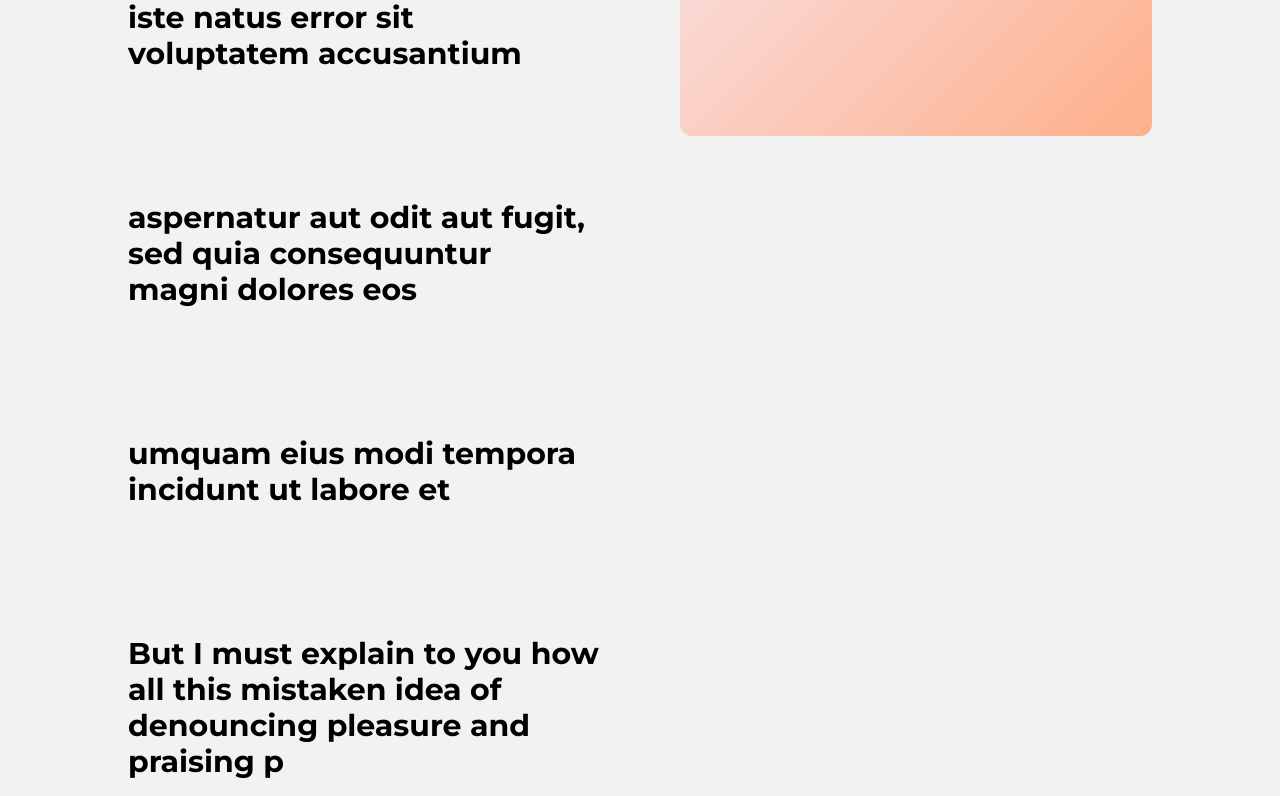
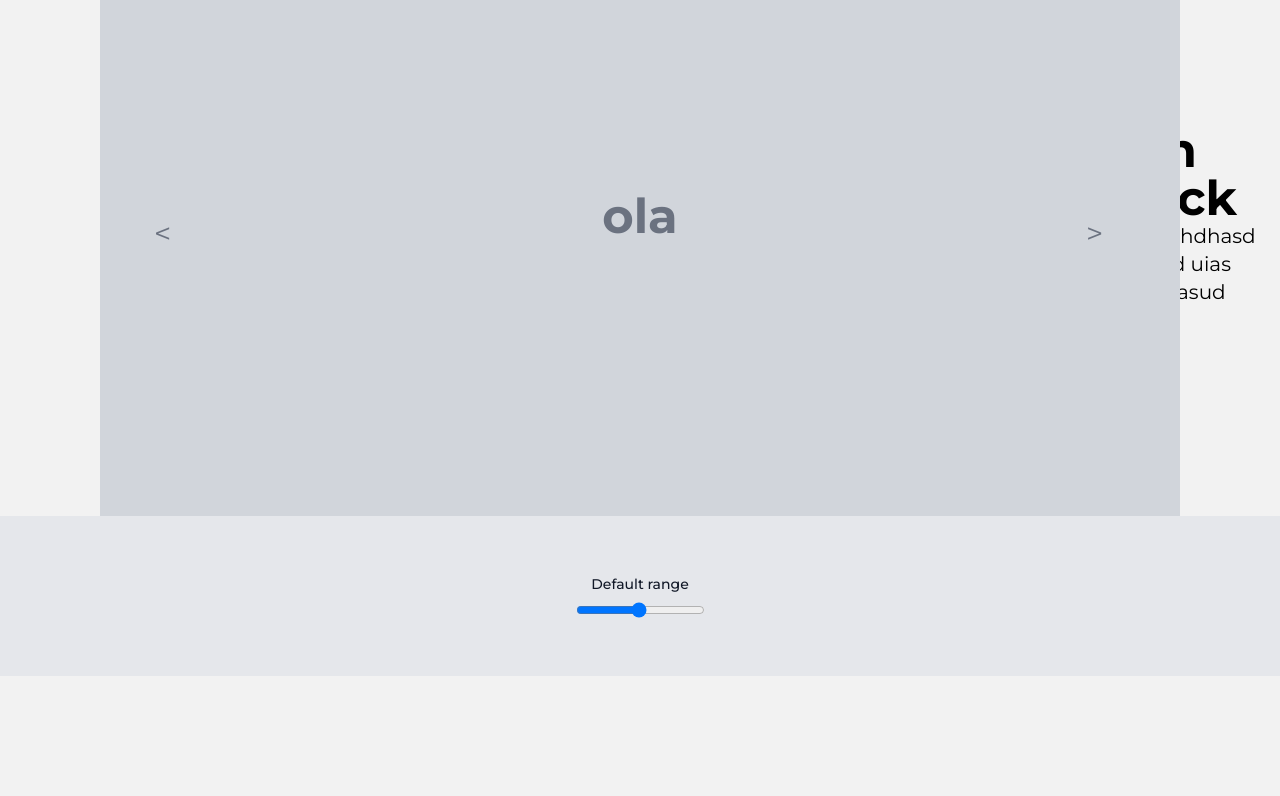
Before and after one commit to juniorflp/Landing-page-next-13, a Next.js app: page /about-us in a window 1280 px wide. Shown: the part 884-1680 px from the top of the page. Built offline with nearby package versions, Linux system fonts and the light colour scheme.

Commit message:
slider scroll

```diff
--- a/app/about-us/page.tsx
+++ b/app/about-us/page.tsx
@@ -10,10 +10,24 @@ import {
   Uva,
 } from "@/components/card-scroll/CardScroll";
 import ListScroll from "@/components/list-scroll/ListScroll";
-import React, { useEffect, useRef } from "react";
+import React, { useEffect, useRef, useState } from "react";
 import { gsap } from "gsap";
 import { ScrollTrigger } from "gsap/ScrollTrigger";
-import { start } from "repl";
+import { Swiper, SwiperSlide } from "swiper/react";
+import { FreeMode, Scrollbar, Mousewheel, Navigation } from "swiper/modules";
+import "swiper/css";
+import "swiper/css/free-mode";
+import "swiper/css/scrollbar";
+import { useInView, InView } from "react-intersection-observer";
+import ListCardScroll from "@/components/list-scroll/ListCardScroll";
+import {
+  Five,
+  Four,
+  One,
+  Six,
+  Three,
+  Two,
+} from "@/components/card-scroll/CardContent";
 
 const features = [
   {
@@ -48,6 +62,52 @@ const features = [
   },
 ];
 
+type Cards = {
+  id: number;
+  color: string;
+  text: string;
+  ref?: (node?: Element | null | undefined) => void;
+};
+
+const cards = [
+  {
+    id: 1,
+    color: "bg-blue-100",
+    text: "ola",
+    card: One,
+  },
+  {
+    id: 2,
+    color: "bg-blue-200",
+    text: "mundo",
+    card: Two,
+  },
+  {
+    id: 3,
+    color: "bg-blue-300",
+    text: "skdjksjdk",
+    card: Three,
+  },
+  {
+    id: 4,
+    color: "bg-blue-400",
+    text: "ioioioioio",
+    card: Four,
+  },
+  {
+    id: 5,
+    color: "bg-blue-500",
+    text: "qwqwqwqwq",
+    card: Five,
+  },
+  {
+    id: 6,
+    color: "bg-blue-600",
+    text: "zxzxzzxzx",
+    card: Six,
+  },
+];
+
 const AboutUs: React.FC = () => {
   const ref1 = useRef<HTMLDivElement>(null);
   const ref2 = useRef<HTMLDivElement>(null);
@@ -59,13 +119,15 @@ const AboutUs: React.FC = () => {
     if (ref1.current) {
       gsap.to(".anime", {
         y: -1200,
-        duration: 0.9,
+        totalTime: 0,
+        duration: 0.5,
+        ease: "power3",
+        paused: true,
         scrollTrigger: {
           trigger: ref1.current,
           start: "top 0%",
           end: "bottom 0%",
           scrub: 1,
-          pin: true,
         },
       });
     }
@@ -92,14 +154,23 @@ const AboutUs: React.FC = () => {
         end: "center 0%", // O elemento deve terminar no meio da div
         onEnter: () => console.log("entrou"),
         onLeave: () => console.log("saiu"),
-        markers: true, // Para mostrar os marcadores do ScrollTrigger (opcional)
+        // markers: true, // Para mostrar os marcadores do ScrollTrigger (opcional)
       },
     });
   }, []);
 
+  const { ref: itemRef, inView: visibleItem } = useInView({
+    threshold: 0.9,
+  });
+
+  console.log("page", visibleItem);
+
+  const navigationPrevRef = React.useRef(null);
+  const navigationNextRef = React.useRef(null);
+
   return (
     <main className="bg-bg-color-ligth">
-      <NavScreenMobile />
+      {/* <NavScreenMobile />
       <NavScreen />
       <div className=" flex pt-96 md:px-32 px-2 gap-20 items-start">
         <div className="w-full flex py-[50vh] ">
@@ -119,8 +190,8 @@ const AboutUs: React.FC = () => {
           </div>
         </div>
       </div>
-      <div className="h-[200vh] flex  md:px-32 px-2 py-[200px] justify-center ">
-        <div className="sticky w-[600px] flex  top-20  justify-center h-[550px] overflow-hidden bg-red-400">
+      <div className="  h-[200vh] flex  md:px-32 px-2 py-[200px] justify-center ">
+        <div className="sticky w-[600px] flex  top-20  justify-center h-[550px] overflow-hidden bg-red-400 --tw-scroll-snap-strictness: snap-mandatory">
           <div ref={ref1} className="anime gap-10 ">
             <div className="  aspect-square w-[300px] bg-blue-100"></div>
             <div className="mt-10 aspect-square w-[300px] bg-blue-200"></div>
@@ -134,17 +205,78 @@ const AboutUs: React.FC = () => {
             <div className="my-10 aspect-square w-[300px] bg-blue-700"></div>
           </div>
         </div>
-        {/* <div className="sticky w-[600px] flex  top-10 pt-[100px] justify-start h-[500px] overflow-hidden">
-          <div ref={ref2} className="anime2 flex  gap-1">
-            <div className="flex aspect-square w-[300px] bg-blue-100"></div>
-            <div className="flex aspect-square w-[300px] bg-blue-200"></div>
-            <div className="flex aspect-square w-[300px] bg-blue-300"></div>
-            <div className="flex aspect-square w-[300px] bg-blue-400"></div>
-            <div className="flex aspect-square w-[300px] bg-blue-500"></div>
-            <div className="flex aspect-square w-[300px] bg-blue-600"></div>
-            <div className="flex aspect-square w-[300px] bg-blue-700"></div>
+
+      </div> */}
+      <div className="flex h-screen w-full"></div>
+      <div ref={itemRef} className="scrollDiv  flex     px-[100px]">
+        <Swiper
+          direction={"horizontal"}
+          slidesPerView={1}
+          spaceBetween={10}
+          navigation={{
+            nextEl: navigationNextRef.current,
+            prevEl: navigationPrevRef.current,
+          }}
+          mousewheel={{
+            eventsTarget: ".scrollDiv",
+            releaseOnEdges: true,
+            thresholdDelta: 1,
+          }}
+          modules={[Mousewheel, Navigation]}
+          className="mySwiper"
+        >
+          <div className="flex  w-full  justify-center items-center ">
+            {cards.map((i) => (
+              <SwiperSlide
+                key={i.id}
+                style={{
+                  display: "flex",
+                  justifyContent: "center",
+                  alignItems: "center",
+                }}
+              >
+                <ListCardScroll id={i.id}>
+                  <h1 className="text-5xl font-bold text-gray-500">{i.text}</h1>
+                </ListCardScroll>
+              </SwiperSlide>
+            ))}
           </div>
-        </div> */}
+          <div
+            ref={navigationNextRef}
+            className=" text-3xl text-gray-500 w-10 h-10  absolute top-[50%] right-[5%] z-10"
+          >
+            &gt;
+          </div>
+          <div
+            ref={navigationPrevRef}
+            className=" text-3xl text-gray-500 w-10 h-10  absolute top-[50%] left-[5%] z-10"
+          >
+            &lt;
+          </div>
+        </Swiper>
+        <div className="flex  w-full justify-center items-center rounded-xl">
+          <div className="relative  w-full aspect-square rounded-xl ">
+            {cards.map((i) => (
+              <i.card key={i.id} id={i.id}></i.card>
+            ))}
+          </div>
+        </div>
+      </div>
+      <div className="flex justify-center items-center flex-col w-full h-40 px-[300px] bg-gray-200">
+        <label
+          form="default-range"
+          className="block mb-2 text-sm font-medium text-gray-900 dark:text-white"
+        >
+          Default range
+        </label>
+        <input
+          className="custom-range"
+          type="range"
+          min="1"
+          max="100"
+          step="1"
+          // value="15"
+        />
       </div>
     </main>
   );
--- a/app/context/store.tsx
+++ b/app/context/store.tsx
@@ -21,6 +21,8 @@ interface ContextProps {
   toggleBlackScreenMobile: () => void;
   inViewFeatures: string | null;
   setInViewFeatures: Dispatch<SetStateAction<string | null>>;
+  cardId: number | null;
+  setCardId: Dispatch<SetStateAction<number | null>>;
 }
 
 const GlobalContext = createContext<ContextProps>({
@@ -31,6 +33,8 @@ const GlobalContext = createContext<ContextProps>({
   toggleBlackScreenMobile: () => {},
   inViewFeatures: null,
   setInViewFeatures: () => {},
+  cardId: null,
+  setCardId: () => {},
 });
 
 export const GlobalContextProvider = ({
@@ -41,6 +45,7 @@ export const GlobalContextProvider = ({
   const [showBlackScreen, setShowBlackScreen] = useState(false);
   const [showBlackScreenMobile, setShowBlackScreenMobile] = useState(false);
   const [inViewFeatures, setInViewFeatures] = useState<string | null>(null);
+  const [cardId, setCardId] = useState<number | null>(null);
   const [openAndClosseScreen, setopenAndClosseScreen] = useState(
     styles["circle-animation"]
   );
@@ -96,6 +101,8 @@ export const GlobalContextProvider = ({
         showBlackScreenMobile,
         inViewFeatures,
         setInViewFeatures,
+        cardId,
+        setCardId,
       }}
     >
       {children}
--- /dev/null
+++ b/components/card-scroll/CardContent.tsx
@@ -0,0 +1,80 @@
+"use client";
+
+import React, { ReactNode } from "react";
+import classNames from "classnames";
+import { useGlobalContext } from "@/app/context/store";
+
+type CardProps = {
+  // gradient: string;
+  children: React.ReactNode;
+} & Cards;
+
+type Cards = {
+  id: number;
+};
+
+const CardContent = ({ children, id }: CardProps) => {
+  const { cardId } = useGlobalContext();
+
+  return (
+    <div
+      className={classNames(
+        "absolute w-full h-full inset-0 flex-col flex justify-center items-center rounded-xl bg-transparent  transition-opacity",
+
+        cardId === id ? "opacity-100" : "opacity-0"
+      )}
+    >
+      {children}
+    </div>
+  );
+};
+
+export const One = ({ id }: Cards) => {
+  return (
+    <CardContent id={id}>
+      <h1 className="text-5xl font-bold">On Grid</h1>
+      <p className="text-xl ">saiduashdhasd sud ahd uias das hd asud</p>
+    </CardContent>
+  );
+};
+
+export const Two = ({ id }: Cards) => {
+  return (
+    <CardContent id={id}>
+      <h1 className="text-5xl font-bold">On Pay</h1>
+      <p className="text-xl ">saiduashdhasd sud ahd uias das hd asud</p>
+    </CardContent>
+  );
+};
+export const Three = ({ id }: Cards) => {
+  return (
+    <CardContent id={id}>
+      <h1 className="text-5xl font-bold">On Click</h1>
+      <p className="text-xl ">saiduashdhasd sud ahd uias das hd asud</p>
+    </CardContent>
+  );
+};
+export const Four = ({ id }: Cards) => {
+  return (
+    <CardContent id={id}>
+      <h1 className="text-5xl font-bold">On Hover</h1>
+      <p className="text-xl ">saiduashdhasd sud ahd uias das hd asud</p>
+    </CardContent>
+  );
+};
+export const Five = ({ id }: Cards) => {
+  return (
+    <CardContent id={id}>
+      <h1 className="text-5xl font-bold">On Leave</h1>
+      <p className="text-xl ">saiduashdhasd sud ahd uias das hd asud</p>
+    </CardContent>
+  );
+};
+export const Six = ({ id }: Cards) => {
+  return (
+    <CardContent id={id}>
+      <h1 className="text-5xl font-bold">On Dick</h1>
+      <p className="text-xl ">saiduashdhasd sud ahd uias das hd asud</p>
+    </CardContent>
+  );
+};
--- /dev/null
+++ b/components/list-scroll/ListCardScroll.tsx
@@ -0,0 +1,35 @@
+"use client";
+
+import React, { useEffect, useRef } from "react";
+import classNames from "classnames";
+import { useGlobalContext } from "@/app/context/store";
+import { Swiper, SwiperSlide } from "swiper/react";
+import { useInView, InView } from "react-intersection-observer";
+
+type Props = {
+  children: React.ReactNode;
+  id: number;
+  // text: string;
+};
+
+const ListCardScroll = ({ children, id }: Props) => {
+  const { setCardId } = useGlobalContext();
+
+  // useEffect(() => {}, []);
+
+  return (
+    <InView
+      as="div"
+      onChange={(inView) => {
+        if (inView) {
+          setCardId(id);
+        }
+      }}
+      className={`bg-gray-300 aspect-square rounded-xl w-full flex flex-col justify-center items-center`}
+    >
+      {children}
+    </InView>
+  );
+};
+
+export default ListCardScroll;
--- a/components/list-scroll/ListScroll.tsx
+++ b/components/list-scroll/ListScroll.tsx
@@ -1,7 +1,7 @@
 "use client";
 
 import React, { useEffect, useRef } from "react";
-import { useInView } from "framer-motion";
+import { useInView, useScroll } from "framer-motion";
 import classNames from "classnames";
 import { useGlobalContext } from "@/app/context/store";
 
@@ -13,7 +13,7 @@ type Props = {
 const ListScroll = ({ children, id }: Props) => {
   const ref = useRef<HTMLParagraphElement>(null);
   const isInView = useInView(ref, { margin: "-50% 0px -50% 0px" }); // para saber se o elemento esta no meio da div
-  const { inViewFeatures, setInViewFeatures } = useGlobalContext();
+  const { setInViewFeatures } = useGlobalContext();
 
   useEffect(() => {
     if (isInView) {
--- a/package.json
+++ b/package.json
@@ -22,6 +22,7 @@
     "postcss": "8.4.24",
     "react": "18.2.0",
     "react-dom": "18.2.0",
+    "react-intersection-observer": "^9.5.2",
     "swiper": "^10.0.4",
     "tailwindcss": "3.3.2",
     "typescript": "5.1.6"
```
Also changed, not shown: 1 other file (tests, documents, lock files or other folders).
